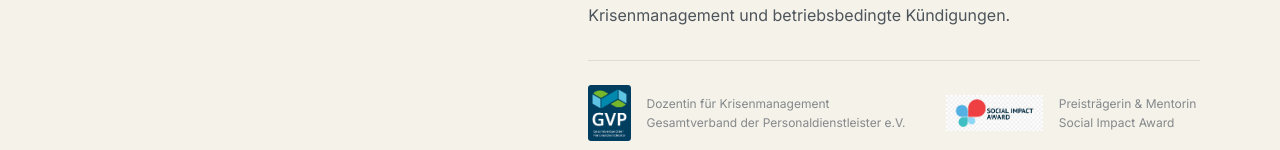
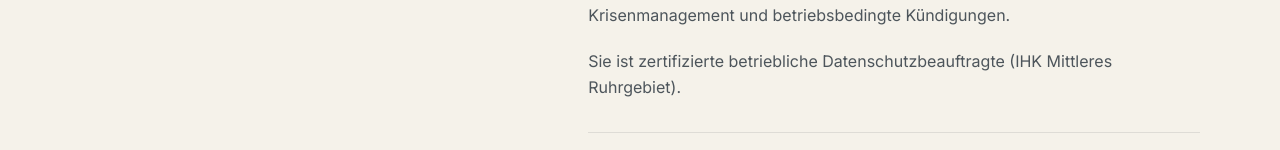
Before and after one commit to minalaura/marlau, a Next.js app: page /gruenderin in a window 1280 px wide. Shown: the part 773-923 px from the top of the page. Built offline with nearby package versions, Linux system fonts and the light colour scheme.

Commit message:
feat: Zertifizierung als Datenschutzbeauftragte ergänzen

```diff
--- a/src/app/gruenderin/page.tsx
+++ b/src/app/gruenderin/page.tsx
@@ -17,6 +17,7 @@ const competencies = [
   "Legal Strategy",
   "Arbeitsrecht und People Governance",
   "Compliance",
+  "Datenschutz",
   "Transformation",
   "Social Impact Strategy",
   "Aufbau und Professionalisierung interner Funktionen",
@@ -76,6 +77,10 @@ export default function GruenderinPage() {
                 referiert sie in Online-Seminaren zu arbeitsrechtlichen Themen,
                 darunter Krisenmanagement und betriebsbedingte Kündigungen.
               </p>
+              <p>
+                Sie ist zertifizierte betriebliche Datenschutzbeauftragte (IHK
+                Mittleres Ruhrgebiet).
+              </p>
             </div>
 
             <div className="mt-8 flex flex-wrap items-center gap-x-10 gap-y-6 border-t border-navy/10 pt-6">
```
